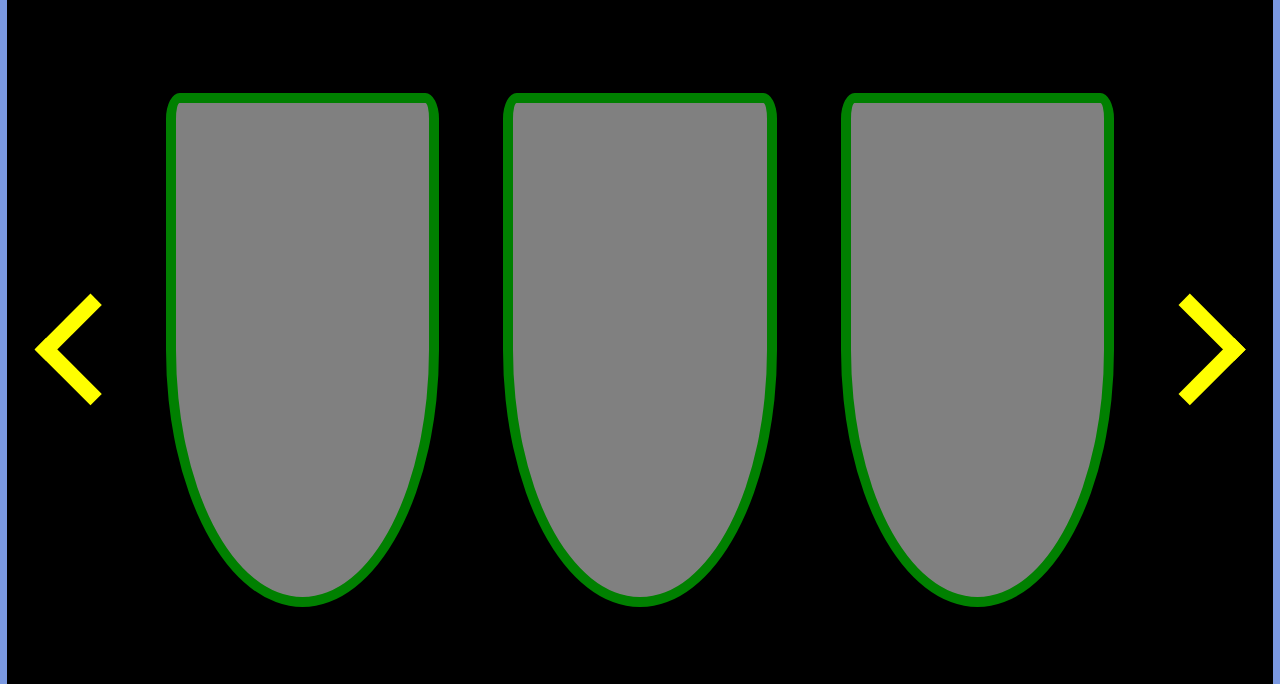
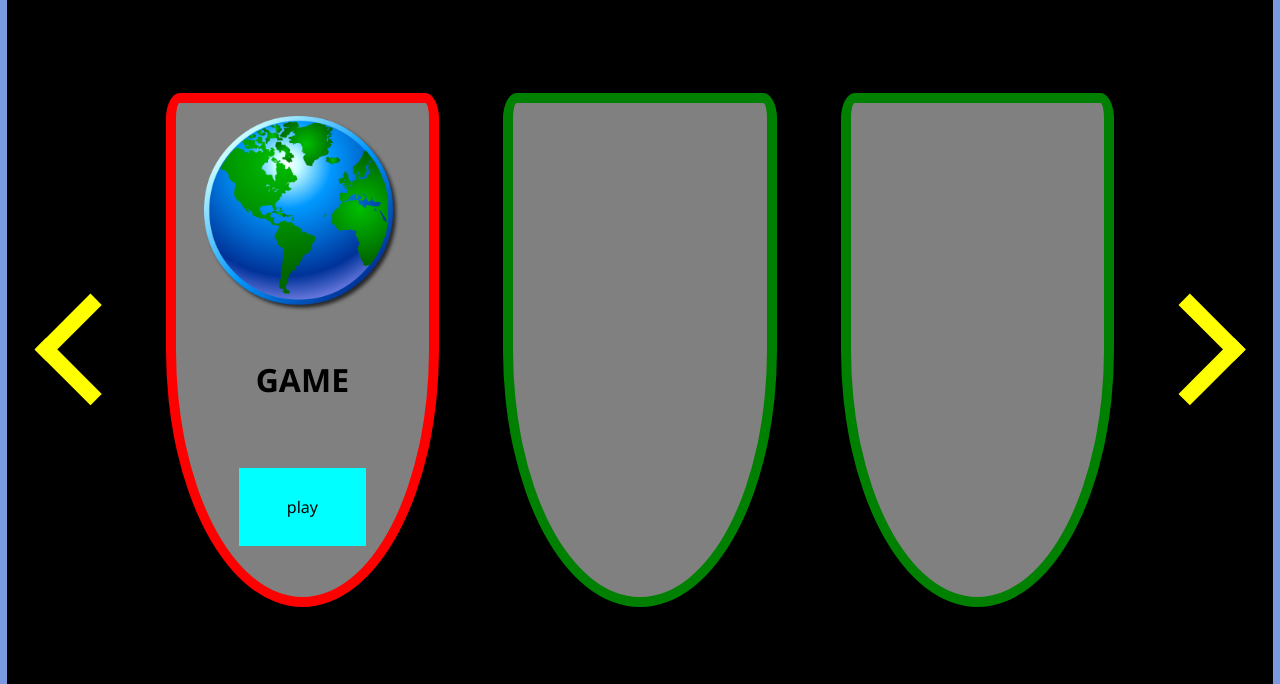
Before and after one commit to foxlvr1024/foxlvr1024.github.io, a plain HTML site: page pages/myprojects.html in a window 1280 px wide. Shown: the part 73-757 px from the top of the page. Drawn offline with Linux system fonts and the light colour scheme.

Commit message:
Add pictures name and button to game cards

```diff
--- a/pages/myprojects.html
+++ b/pages/myprojects.html
@@ -51,13 +51,17 @@
         <article class="middle">
             <div class="background">
                 <div class="buttonplace">
-                    <btn class="leftbtn">
+                    <btn id="leftbtn">
 
                     </btn>
                 </div>
                 <div id="cards">
-                    <div class="game">
-
+                    <div class="game" style="
+                        border-color: red
+                        ">
+                        <img class="gameicon" src="../pics/Earth (fixed).ico">
+                        <h1 class="name">GAME</h1>
+                        <btn class="play">play</btn>
                     </div>
                     <div class="game">
 
@@ -67,7 +71,7 @@
                     </div>
                 </div>
                 <div class="buttonplace">
-                    <btn class="rightbtn">
+                    <btn id="rightbtn">
 
                     </btn>
                 </div>
--- a/styles/gamemenu.css
+++ b/styles/gamemenu.css
@@ -20,7 +20,7 @@ div.buttonplace{
 }
 
 
-btn.leftbtn{
+#leftbtn{
 
 
     /*position: relative;*/
@@ -31,29 +31,34 @@ btn.leftbtn{
     border: 1em solid yellow;
     border-top: 0;
     border-right: 0;
-
+    cursor: grab;
 
 
 }
-btn.leftbtn:hover{
+#leftbtn:hover{
     border-color: orange;
 }
 
-btn.rightbtn{
+#rightbtn{
     width: 50%;
     aspect-ratio: 1/1;
     transform: translate(-25%, 0) rotate(45deg);
     border: 1em solid yellow;
     border-bottom: 0;
     border-left: 0;
+    cursor: grab;
 }
 
-btn.rightbtn:hover{
+#rightbtn:hover{
     border-color: orange;
 }
 
 
 div.game{
+    display: flex;
+    justify-content: center;
+    align-items: center;
+    flex-direction: column;
     width: 25%;
     height: 70%;
     background-color: gray;
@@ -71,6 +76,33 @@ div.game{
     justify-content: center;
     align-items: center;
 }
+
+img.gameicon{
+
+    margin-top: 5%;
+    margin-bottom: 5%;
+    height: 40%;
+    aspect-ratio: 1/1;
+}
+
+h1.name{
+
+    font-size: xx-large;
+    height: 30%;
+
+}
+
+btn.play{
+    display: flex;
+    justify-content: center;
+    align-items: center;
+    height: 30%;
+    width: 50%;
+    margin-bottom: 20%;
+    background-color: aqua;
+
+}
+
 /*btn.leftbtn::before{
     content: "";
     display: inline-block;
```
